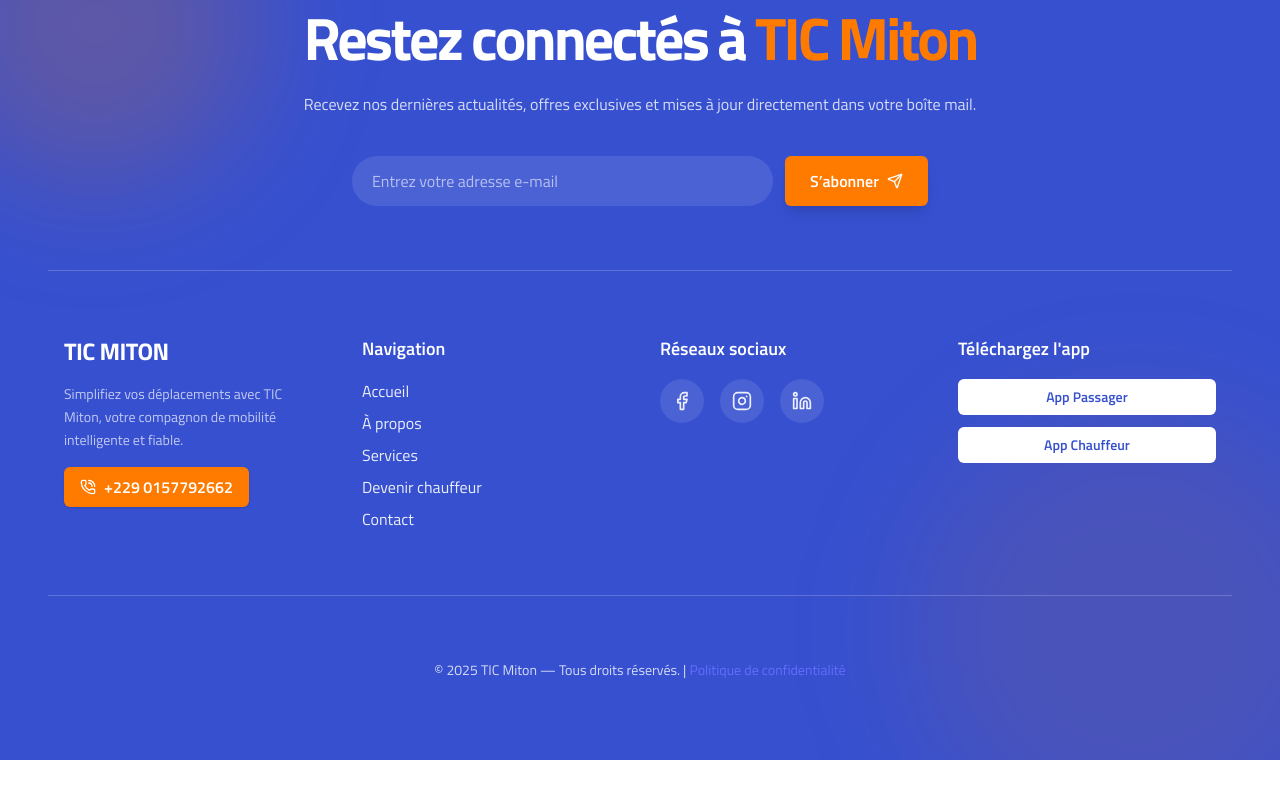
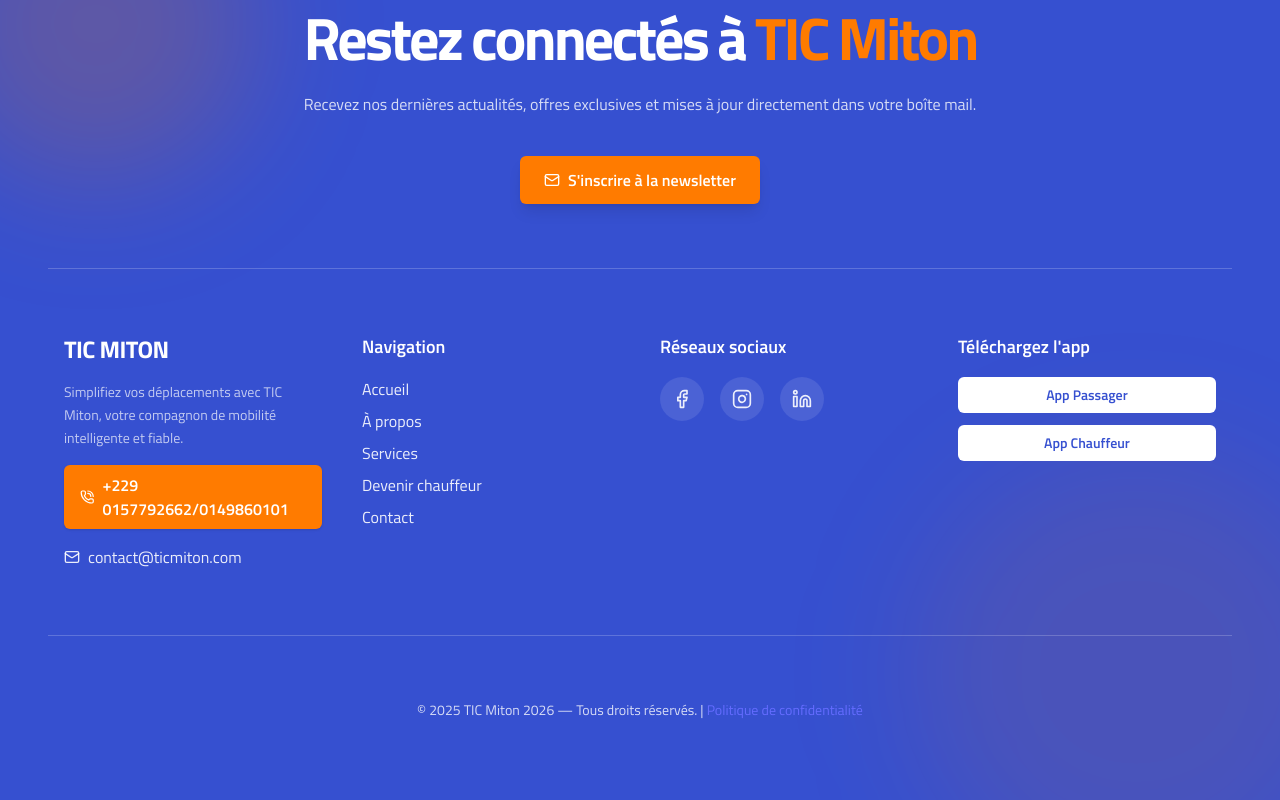
Before and after one commit to likmaa/tic-miton, a React (Vite) app: page /privacy-policy in a window 1280 px wide. Shown: the part 3435-4235 px from the top of the page. Before the commit the page ends 4195 px from the top, so only its background shows below. Built offline with nearby package versions, Linux system fonts and the light colour scheme; no server answers.

Commit message:
feat(footer): ajout email contact et newsletter mailto

```diff
--- a/src/components/Footer.jsx
+++ b/src/components/Footer.jsx
@@ -1,7 +1,7 @@
 import React from "react";
 import { Link } from "react-router-dom";
 import { motion, useReducedMotion } from "framer-motion";
-import { Facebook, Instagram, Linkedin, Send, PhoneCall } from "lucide-react";
+import { Facebook, Instagram, Linkedin, Send, PhoneCall, Mail } from "lucide-react";
 import PLACEHOLDER_LINKS from "../config/links";
 
 const Footer = () => {
@@ -37,30 +37,17 @@ const Footer = () => {
             Recevez nos dernières actualités, offres exclusives et mises à jour directement dans votre boîte mail.
           </p>
 
-          {/* Newsletter Form */}
-          <form
-            onSubmit={(e) => e.preventDefault()}
-            className="flex flex-col sm:flex-row gap-3 justify-center max-w-xl mx-auto pt-4"
-          >
-            <label htmlFor="newsletter-email" className="sr-only">
-              Adresse e-mail pour la newsletter
-            </label>
-            <input
-              id="newsletter-email"
-              type="email"
-              required
-              placeholder="Entrez votre adresse e-mail"
-              className="flex-1 px-5 py-3 rounded-full bg-white/10 text-white placeholder-white/60 focus:outline-none focus:ring-2 focus:ring-white transition"
-            />
-            <motion.button
+          {/* Newsletter CTA */}
+          <div className="flex justify-center pt-4">
+            <motion.a
+              href="mailto:contact@ticmiton.com?subject=Inscription%20Newsletter%20TIC%20Miton&body=Bonjour,%0A%0AJe%20souhaite%20m'inscrire%20à%20la%20newsletter%20TIC%20Miton.%0A%0AMerci!"
               whileHover={reduceMotion ? undefined : { scale: 1.05 }}
               whileTap={reduceMotion ? undefined : { scale: 0.95 }}
-              type="submit"
               className="bg-brand-orange text-white font-sans font-semibold px-6 py-3 rounded-md flex items-center justify-center gap-2 shadow-lg hover:bg-[#e66f00] hover:text-[#FFCA80] focus:outline-none focus-visible:ring-4 focus-visible:ring-offset-2 focus-visible:ring-brand-orange/30 transition"
             >
-              S’abonner <Send className="w-4 h-4" />
-            </motion.button>
-          </form>
+              <Mail className="w-4 h-4" /> S'inscrire à la newsletter
+            </motion.a>
+          </div>
         </motion.div>
 
         {/* Divider */}
@@ -81,12 +68,21 @@ const Footer = () => {
               Simplifiez vos déplacements avec TIC Miton, votre compagnon de mobilité intelligente et fiable.
             </p>
             {/* Phone CTA */}
-            <div>
+            <div className="space-y-2">
               <a
                 href="tel:+2290157792662"
                 className="inline-flex items-center gap-2 bg-brand-orange text-white px-3 sm:px-4 py-1.5 sm:py-2 text-sm sm:text-base rounded-md font-sans font-semibold shadow hover:bg-[#e66f00] hover:text-[#FFCA80] focus:outline-none focus-visible:ring-4 focus-visible:ring-offset-2 focus-visible:ring-brand-orange/30"
               >
-                <PhoneCall className="w-3 h-3 sm:w-4 sm:h-4" /> +229 0157792662
+                <PhoneCall className="w-3 h-3 sm:w-4 sm:h-4" /> +229 0157792662/0149860101
+              </a>
+            </div>
+            {/* Email CTA */}
+            <div>
+              <a
+                href="mailto:contact@ticmiton.com"
+                className="inline-flex items-center gap-2 text-white/90 hover:text-brand-orange transition-colors text-sm sm:text-base font-sans"
+              >
+                <Mail className="w-3 h-3 sm:w-4 sm:h-4" /> contact@ticmiton.com
               </a>
             </div>
           </div>
@@ -155,7 +151,7 @@ const Footer = () => {
 
         {/* Copyright */}
         <div className="text-center text-white/80 text-sm">
-          © {new Date().getFullYear()} TIC Miton — Tous droits réservés. | <Link to="/privacy-policy" className="hover:text-[#FFCA80] transition-colors">Politique de confidentialité</Link>
+          © {new Date().getFullYear()} TIC Miton 2026 — Tous droits réservés. | <Link to="/privacy-policy" className="hover:text-[#FFCA80] transition-colors">Politique de confidentialité</Link>
         </div>
       </div>
     </footer>
```
